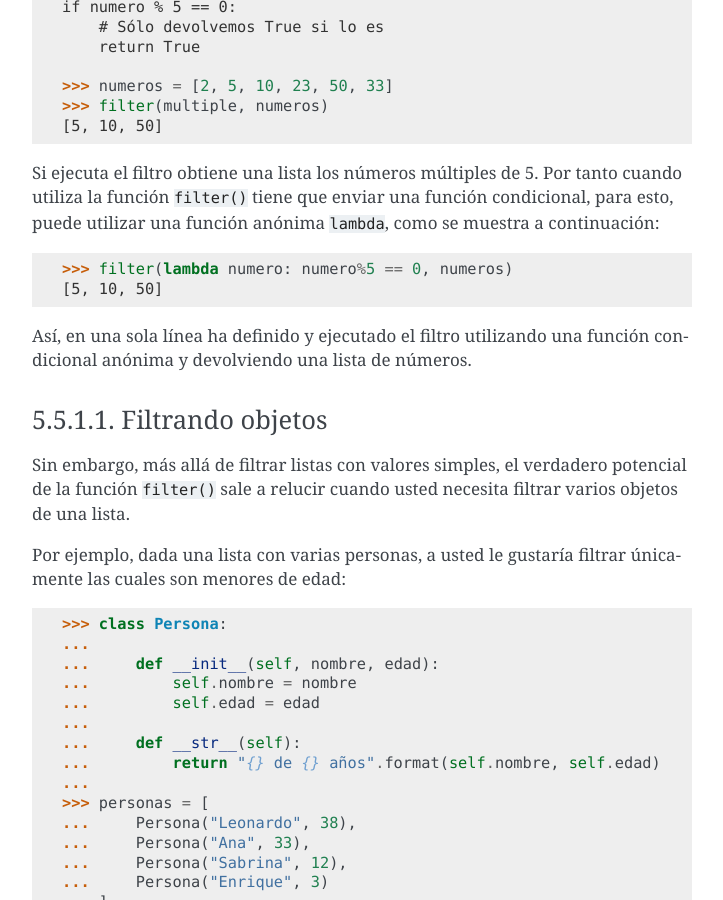
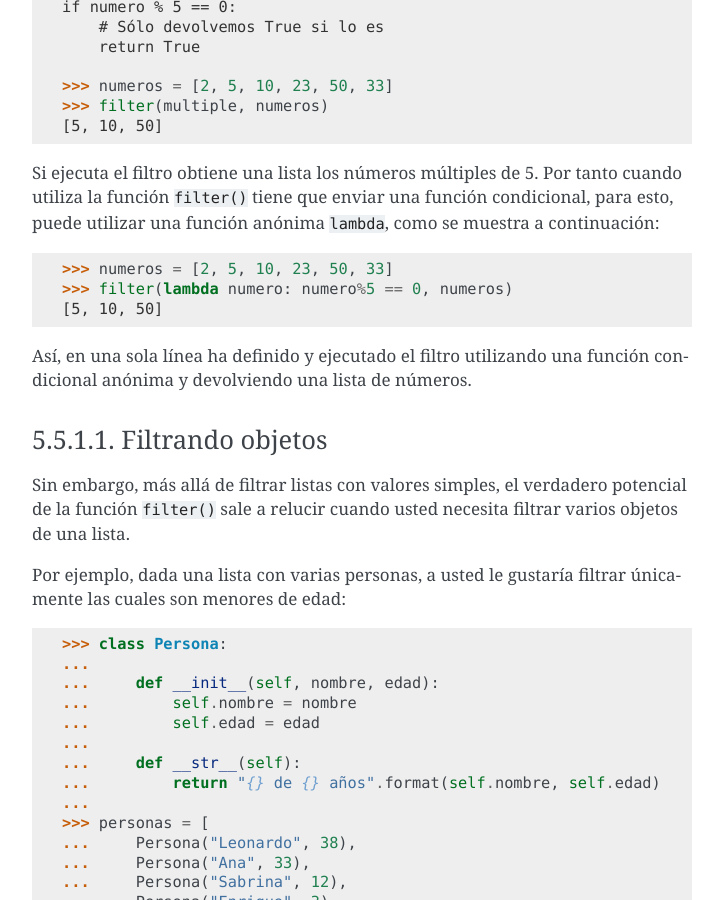
Before and after one commit to macagua/entrenamiento.python_basico, a Sphinx documentation site: the page built from source/leccion5/funciones_orden_superior.rst, in a window 1280 px wide and 900 px high, scrolled down 707 px. Shown: the whole window, without its empty margins (388-1111 px from the left). Built offline with Sphinx 7.4.7, drawn with Linux system fonts in a browser that asks for light colours.

Commit message:
Agregar mejora en el codigo fuente de funciones de orden superior

```diff
--- a/source/leccion5/funciones_orden_superior.rst
+++ b/source/leccion5/funciones_orden_superior.rst
@@ -50,6 +50,7 @@ puede utilizar una función anónima ``lambda``, como se muestra a continuación
 
 ::
 
+    >>> numeros = [2, 5, 10, 23, 50, 33]
     >>> filter(lambda numero: numero%5 == 0, numeros)
     [5, 10, 50]
 
```
